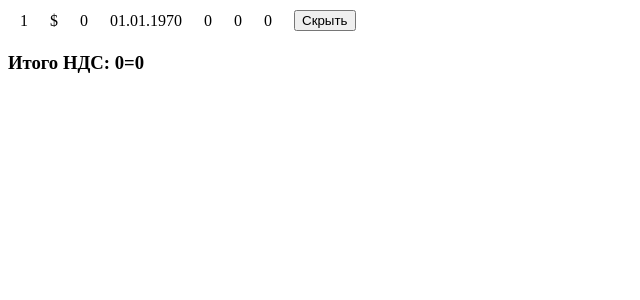
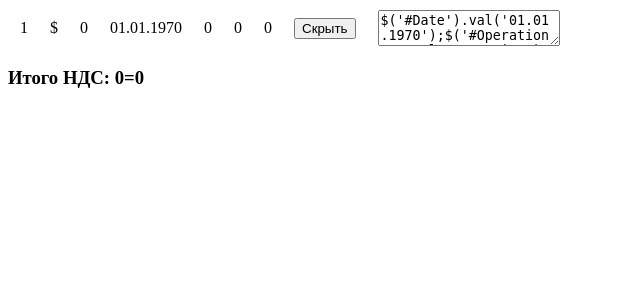
Before and after one commit to dmatora/vat4Upwork2Elba, a PHP site: page /?csv=1 in a window 1280 px wide. Shown: the top 300 px of the page, without its empty margins (0-640 px from the left). Run offline with PHP 8.4, Linux system fonts and the light colour scheme; data that the repository does not hold is empty; some libraries are stand-ins or nearby versions.

Commit message:
Added javascript copy-paste column

```diff
--- a/index.php
+++ b/index.php
@@ -65,6 +65,7 @@ function getFromCache($url, $code) {
             $array[13] = $roublesWithNds;
             $array[14] = $nds;
             $array[15] = '<button onclick="$(this).parent().parent().hide()">Скрыть</button>';
+            $array[16] = "<textarea>$('#Date').val('{$array[11]}');$('#OperationTypeSelect_Caption').click();$('#OperationTypeSelect_Options li[key=7]').click();$('#FromContractor_ContractorName').focus().val('Upwork Global Inc.');$('#InvoiceItemsTable_row0_NdsRateSelect_Caption').click();$('#InvoiceItemsTable_row0_NdsRateSelect_Options div[key=3]').click();$('#SumWithNdsView').prop('checked', true).click();$('#InvoiceItemsTable_row0_Name').val('{$array[3]}');$('#InvoiceItemsTable_row0_Price').focus().val('{$array[12]}');$('#InvoiceItemsTable_row0_Sum').focus().val('{$array[13]}');setTimeout(function(){ $('#InvoiceItemsTable_row0_Sum').change(); }, 100)</textarea>";
             $ndsTotal += $nds;
             $ndsTotalString .= '+'.$nds;
             echo '<tr><td>'.implode('</td><td>',$array).'</td></tr>';
```
